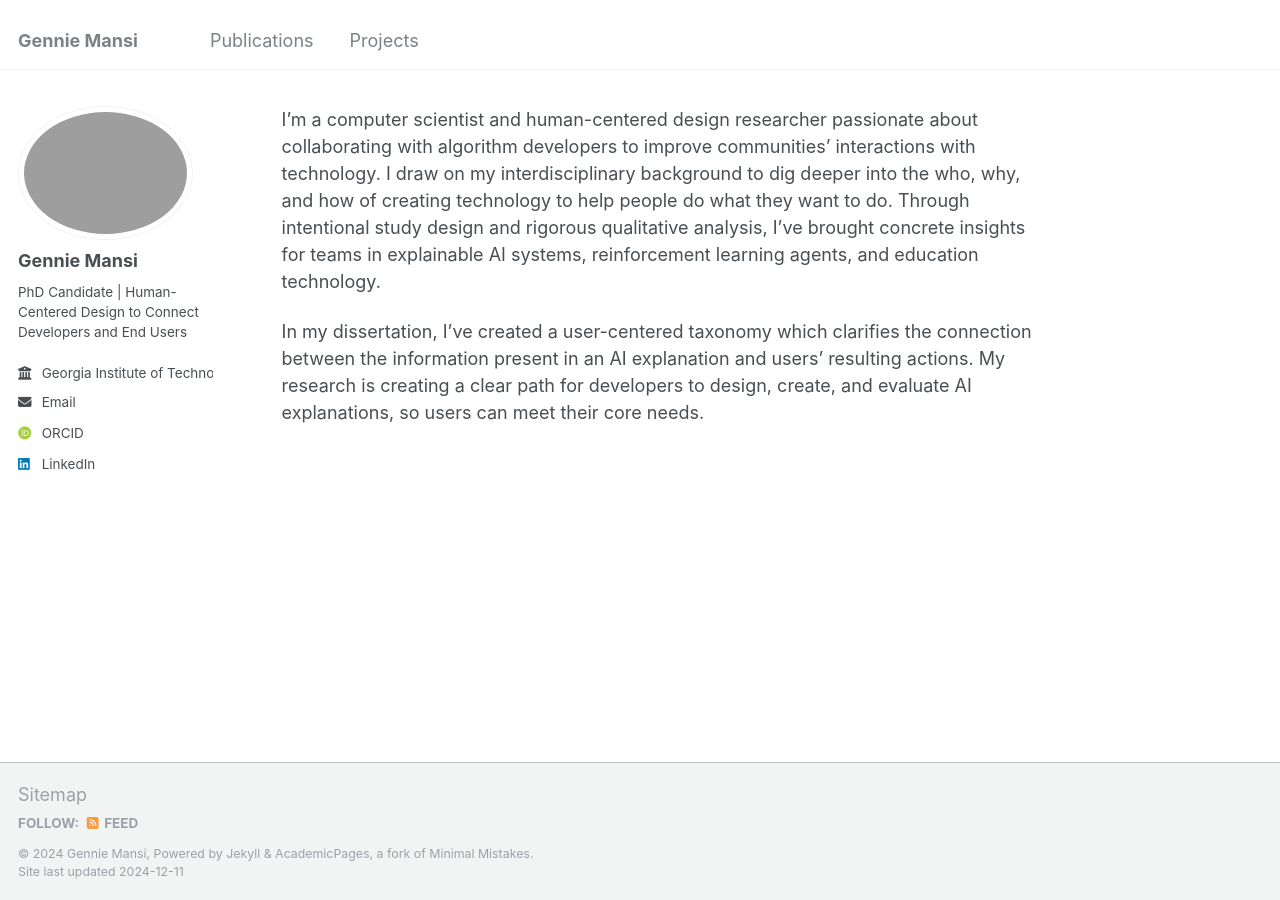
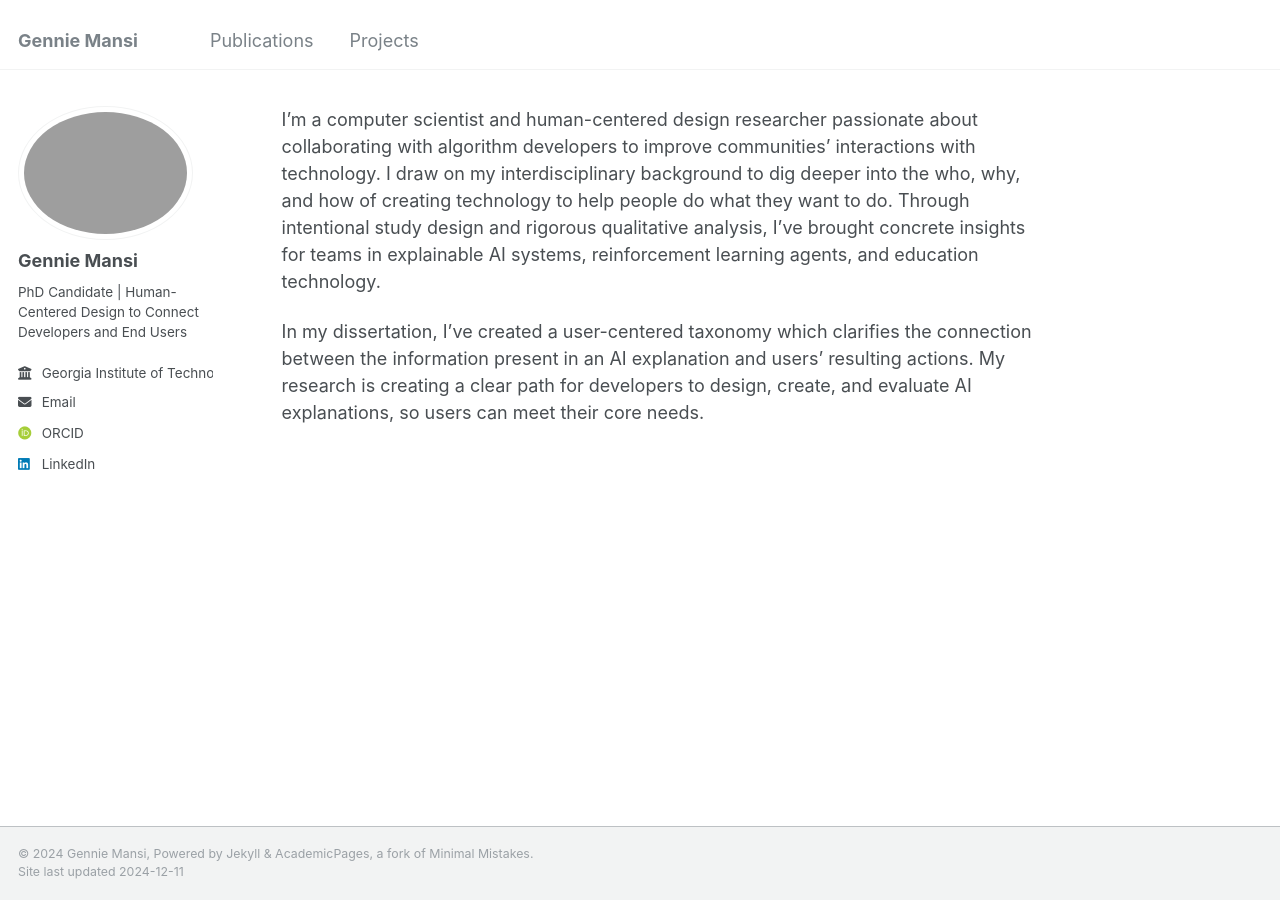
Before and after one commit to gennie-mansi/gennie-mansi.github.io, a Jekyll site: the page built from _pages/about.md, in a window 1280 px wide. Built offline with Jekyll 4.4.1, drawn with Linux system fonts in a browser that asks for light colours; some web fonts are replaced.

Commit message:
Removed Sitemap and social media links from footer dive

```diff
--- a/_includes/footer.html
+++ b/_includes/footer.html
@@ -1,6 +1,6 @@
 {% include base_path %}
 
-{% if site.author.github or site.author.bitbucket or site.atom_feed.hide != true %}
+<!-- {% if site.author.github or site.author.bitbucket or site.atom_feed.hide != true %}
 <div class="page__footer-follow">
   <ul class="social-icons">
     {% if site.data.ui-text[site.locale].follow_label %}
@@ -17,7 +17,7 @@
     {% endif %}
   </ul>
 </div>
-{% endif %}
+{% endif %} -->
 
 <div class="page__footer-copyright">
   &copy; {{ site.time | date: '%Y' }} {{ site.name | default: site.title }}, {{ site.data.ui-text[site.locale].powered_by | default: "Powered by" }} <a href="http://jekyllrb.com" rel="nofollow">Jekyll</a> &amp; <a href="https://github.com/academicpages/academicpages.github.io">AcademicPages</a>, a fork of <a href="https://mademistakes.com/work/minimal-mistakes-jekyll-theme/" rel="nofollow">Minimal Mistakes</a>.<br />
--- a/_includes/footer/custom.html
+++ b/_includes/footer/custom.html
@@ -1,3 +1,3 @@
 <!-- start custom footer snippets -->
-<a href="/sitemap/">Sitemap</a>
+<!-- <a href="/sitemap/">Sitemap</a> -->
 <!-- end custom footer snippets -->
```
